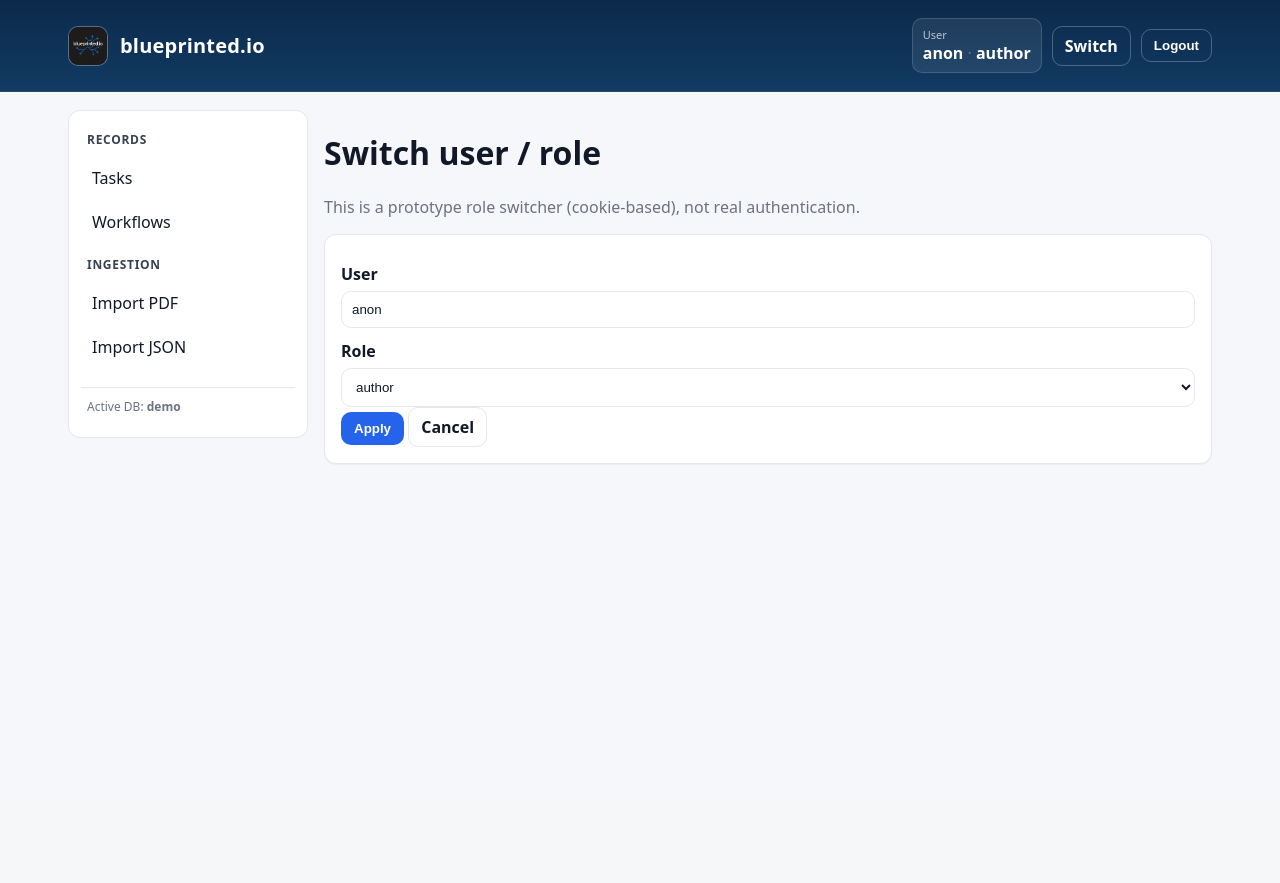
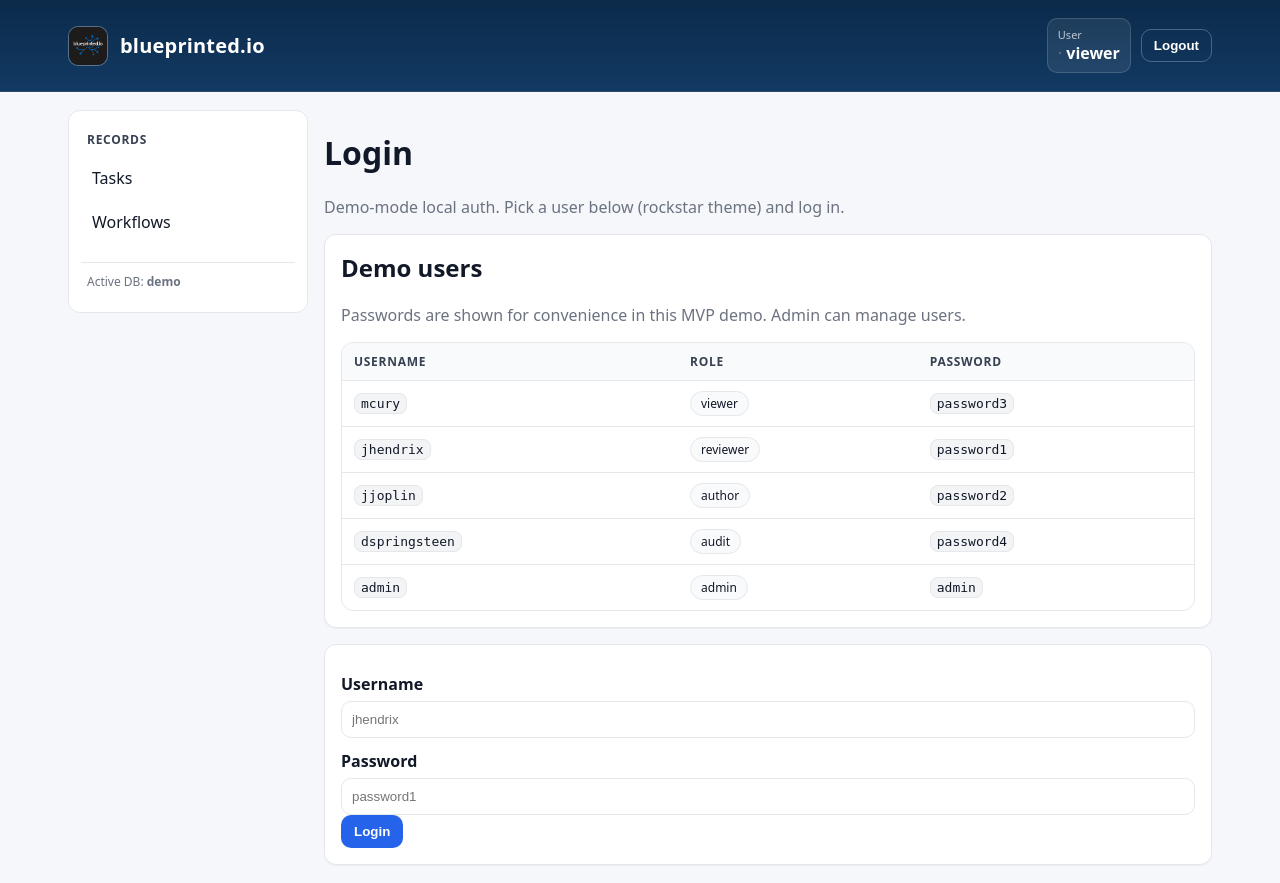
Before and after one commit to blueprinted-io/project-loom, a FastAPI app: page /login in a window 1280 px wide. Before the commit the page ends 464 px from the top, so only its background shows below. Run offline with FastAPI, Linux system fonts and the light colour scheme; data comes from the database, SQL or seed files in the repository; some libraries are stand-ins or nearby versions.

Commit message:
Auth: add demo-friendly local users + server-side sessions (roles not client-controlled)

```diff
--- a/lcs_mvp/app/main.py
+++ b/lcs_mvp/app/main.py
@@ -97,10 +97,14 @@ static_dir = os.path.join(os.path.dirname(__file__), "static")
 app.mount("/static", StaticFiles(directory=static_dir), name="static")
 
 
-# --- RBAC (MVP) ---
-
-DEFAULT_USER = "anon"
-DEFAULT_ROLE: Role = "author"
+# --- Auth + RBAC (MVP) ---
+
+# Demo-friendly local auth:
+# - Users are stored in the selected SQLite DB.
+# - Login issues a server-side session token (cookie).
+# - Roles are not client-controlled.
+DEFAULT_ROLE: Role = "viewer"
+SESSION_COOKIE = "lcs_session"
 
 # --- Lightweight enterprise fields (MVP+) ---
 # Stored as JSON blobs to avoid migrations churn in the prototype.
@@ -116,16 +120,8 @@ ROLE_ORDER: dict[Role, int] = {
 }
 
 
-def _get_role(request: Request) -> Role:
-    role = request.cookies.get("lcs_role", DEFAULT_ROLE)
-    if role not in ROLE_ORDER:
-        return DEFAULT_ROLE
-    return role  # type: ignore[return-value]
-
-
-def _get_user(request: Request) -> str:
-    u = (request.cookies.get("lcs_user") or DEFAULT_USER).strip()
-    return u or DEFAULT_USER
+def _is_public_path(path: str) -> bool:
+    return path.startswith("/static/") or path in ("/login", "/logout")
 
 
 def can(role: Role, action: str) -> bool:
@@ -173,11 +169,34 @@ def require(role: Role, action: str) -> None:
         raise HTTPException(status_code=403, detail=f"Forbidden: requires permission {action}")
 
 
-class RBACMiddleware(BaseHTTPMiddleware):
+def _hash_password(password: str, salt_hex: str) -> str:
+    import hashlib
+
+    pw = (password or "").encode("utf-8")
+    salt = bytes.fromhex(salt_hex)
+    dk = hashlib.pbkdf2_hmac("sha256", pw, salt, 200_000)
+    return dk.hex()
+
+
+def _verify_password(password: str, salt_hex: str, hash_hex: str) -> bool:
+    import hmac
+
+    return hmac.compare_digest(_hash_password(password, salt_hex), hash_hex)
+
+
+def _new_session_token() -> str:
+    import secrets
+
+    return secrets.token_urlsafe(32)
+
+
+def _require_login(request: Request) -> bool:
+    # Login page should be reachable without a session.
+    return not _is_public_path(str(request.url.path))
+
+
+class AuthMiddleware(BaseHTTPMiddleware):
     async def dispatch(self, request: Request, call_next):
-        request.state.user = _get_user(request)
-        request.state.role = _get_role(request)
-
         # DB selection (cookie). Default to demo DB.
         key = _selected_db_key(request)
         request.state.db_key = key
@@ -185,10 +204,37 @@ class RBACMiddleware(BaseHTTPMiddleware):
         DB_KEY_CTX.set(key)
         DB_PATH_CTX.set(request.state.db_path)
 
+        # Default unauth state (used by /login rendering).
+        request.state.user = ""
+        request.state.role = DEFAULT_ROLE
+
+        if _require_login(request):
+            token = (request.cookies.get(SESSION_COOKIE) or "").strip()
+            if token:
+                with db() as conn:
+                    row = conn.execute(
+                        """
+                        SELECT u.username, u.role
+                        FROM sessions s
+                        JOIN users u ON u.id = s.user_id
+                        WHERE s.token=? AND s.revoked_at IS NULL
+                        """,
+                        (token,),
+                    ).fetchone()
+                if row:
+                    request.state.user = str(row["username"])
+                    request.state.role = str(row["role"])  # type: ignore[assignment]
+
+            if not request.state.user:
+                accept = (request.headers.get("accept") or "").lower()
+                if "text/html" in accept:
+                    return RedirectResponse(url="/login", status_code=303)
+                raise HTTPException(status_code=401, detail="Unauthorized")
+
         return await call_next(request)
 
 
-app.add_middleware(RBACMiddleware)
+app.add_middleware(AuthMiddleware)
 
 # make permission checks available in templates
 templates.env.globals["can"] = can
@@ -320,6 +366,27 @@ def init_db_path(db_path: str) -> None:
               note TEXT
             );
 
+            -- Local auth (demo-friendly; real auth may be added later)
+            CREATE TABLE IF NOT EXISTS users (
+              id INTEGER PRIMARY KEY AUTOINCREMENT,
+              username TEXT NOT NULL UNIQUE,
+              role TEXT NOT NULL,
+              password_salt_hex TEXT NOT NULL,
+              password_hash_hex TEXT NOT NULL,
+              demo_password TEXT,
+              created_at TEXT NOT NULL,
+              created_by TEXT NOT NULL,
+              disabled_at TEXT
+            );
+
+            CREATE TABLE IF NOT EXISTS sessions (
+              token TEXT PRIMARY KEY,
+              user_id INTEGER NOT NULL,
+              created_at TEXT NOT NULL,
+              revoked_at TEXT,
+              FOREIGN KEY (user_id) REFERENCES users(id) ON DELETE CASCADE
+            );
+
             CREATE INDEX IF NOT EXISTS idx_tasks_status ON tasks(status);
             CREATE INDEX IF NOT EXISTS idx_workflows_status ON workflows(status);
             """
@@ -336,10 +403,46 @@ def init_db_path(db_path: str) -> None:
             conn.execute("ALTER TABLE workflows ADD COLUMN meta_json TEXT NOT NULL DEFAULT '{}'")
 
 
+def _seed_demo_users(conn: sqlite3.Connection) -> None:
+    now = utc_now_iso()
+    # Only seed if no users exist.
+    exists = conn.execute("SELECT 1 FROM users LIMIT 1").fetchone()
+    if exists:
+        return
+
+    # Demo credentials are intentionally obvious.
+    # Passwords are stored hashed, but also displayed on the login page via demo_password.
+    demo = [
+        ("jhendrix", "reviewer", "password1"),
+        ("jjoplin", "author", "password2"),
+        ("mcury", "viewer", "password3"),
+        ("dspringsteen", "audit", "password4"),
+        ("admin", "admin", "admin"),
+    ]
+
+    import secrets
+
+    for username, role, pw in demo:
+        salt = secrets.token_bytes(16).hex()
+        conn.execute(
+            """
+            INSERT INTO users(username, role, password_salt_hex, password_hash_hex, demo_password, created_at, created_by)
+            VALUES (?,?,?,?,?,?,?)
+            """,
+            (username, role, salt, _hash_password(pw, salt), pw, now, "seed"),
+        )
+
+
 def init_db() -> None:
     # Ensure both demo and blank DBs exist and are migrated.
     init_db_path(DB_DEMO_PATH)
     init_db_path(DB_BLANK_PATH)
+
+    # Seed demo-friendly users for both DBs (safe for MVP).
+    for p in (DB_DEMO_PATH, DB_BLANK_PATH):
+        DB_PATH_CTX.set(p)
+        with db() as conn:
+            _seed_demo_users(conn)
 
 
 @app.on_event("startup")
@@ -640,28 +743,56 @@ def parse_meta(text: str) -> dict[str, str]:
 
 @app.get("/login", response_class=HTMLResponse)
 def login_form(request: Request):
-    return templates.TemplateResponse(request, "login.html", {})
+    # Show demo users and their passwords (MVP demo convenience).
+    with db() as conn:
+        users = conn.execute(
+            "SELECT username, role, COALESCE(demo_password, '') AS demo_password FROM users WHERE disabled_at IS NULL ORDER BY role DESC, username ASC"
+        ).fetchall()
+
+    return templates.TemplateResponse(request, "login.html", {"users": [dict(u) for u in users]})
 
 
 @app.post("/login")
-def login_set(user: str = Form(DEFAULT_USER), role: str = Form(DEFAULT_ROLE)):
-    # Basic validation
-    user = (user or DEFAULT_USER).strip() or DEFAULT_USER
-    role_val: Role = DEFAULT_ROLE
-    if role in ROLE_ORDER:
-        role_val = role  # type: ignore[assignment]
+def login_run(request: Request, username: str = Form(""), password: str = Form("")):
+    username = (username or "").strip()
+    password = password or ""
+    if not username:
+        raise HTTPException(status_code=400, detail="username is required")
+
+    with db() as conn:
+        u = conn.execute(
+            """
+            SELECT id, username, role, password_salt_hex, password_hash_hex
+            FROM users
+            WHERE username=? AND disabled_at IS NULL
+            """,
+            (username,),
+        ).fetchone()
+        if not u:
+            raise HTTPException(status_code=403, detail="Invalid credentials")
+        if not _verify_password(password, str(u["password_salt_hex"]), str(u["password_hash_hex"])):
+            raise HTTPException(status_code=403, detail="Invalid credentials")
+
+        token = _new_session_token()
+        conn.execute(
+            "INSERT INTO sessions(token, user_id, created_at) VALUES (?,?,?)",
+            (token, int(u["id"]), utc_now_iso()),
+        )
 
     resp = RedirectResponse(url="/", status_code=303)
-    resp.set_cookie("lcs_user", user, httponly=False, samesite="lax")
-    resp.set_cookie("lcs_role", role_val, httponly=False, samesite="lax")
+    resp.set_cookie(SESSION_COOKIE, token, httponly=True, samesite="lax")
     return resp
 
 
 @app.post("/logout")
-def logout():
-    resp = RedirectResponse(url="/", status_code=303)
-    resp.delete_cookie("lcs_user")
-    resp.delete_cookie("lcs_role")
+def logout(request: Request):
+    token = (request.cookies.get(SESSION_COOKIE) or "").strip()
+    if token:
+        with db() as conn:
+            conn.execute("UPDATE sessions SET revoked_at=? WHERE token=? AND revoked_at IS NULL", (utc_now_iso(), token))
+
+    resp = RedirectResponse(url="/login", status_code=303)
+    resp.delete_cookie(SESSION_COOKIE)
     return resp
 
 
--- a/lcs_mvp/app/templates/base.html
+++ b/lcs_mvp/app/templates/base.html
@@ -21,7 +21,6 @@
           <div class="userchip-label">User</div>
           <div><b>{{ request.state.user }}</b> <span class="muted">·</span> <span class="role">{{ request.state.role }}</span></div>
         </div>
-        <a class="btn secondary" href="/login">Switch</a>
         <form method="post" action="/logout" style="display:inline">
           <button class="btn secondary" type="submit">Logout</button>
         </form>
--- a/lcs_mvp/app/templates/login.html
+++ b/lcs_mvp/app/templates/login.html
@@ -1,20 +1,39 @@
 {% extends "base.html" %}
 {% block content %}
-<h1>Switch user / role</h1>
-<p class="muted">This is a prototype role switcher (cookie-based), not real authentication.</p>
+<h1>Login</h1>
+<p class="muted">Demo-mode local auth. Pick a user below (rockstar theme) and log in.</p>
+
+<div class="card" style="margin-bottom:16px">
+  <h2 style="margin-top:0">Demo users</h2>
+  <p class="muted">Passwords are shown for convenience in this MVP demo. Admin can manage users.</p>
+
+  <table class="table">
+    <thead>
+      <tr>
+        <th>username</th>
+        <th>role</th>
+        <th>password</th>
+      </tr>
+    </thead>
+    <tbody>
+      {% for u in users %}
+      <tr>
+        <td><code>{{ u.username }}</code></td>
+        <td><span class="badge">{{ u.role }}</span></td>
+        <td><code>{{ u.demo_password }}</code></td>
+      </tr>
+      {% endfor %}
+    </tbody>
+  </table>
+</div>
 
 <form method="post" action="/login" class="card">
-  <label>User</label>
-  <input name="user" value="{{ request.state.user }}" required />
+  <label>Username</label>
+  <input name="username" placeholder="jhendrix" required />
 
-  <label>Role</label>
-  <select name="role" required>
-    {% for r in ['viewer','author','reviewer','audit','admin'] %}
-      <option value="{{ r }}" {% if request.state.role == r %}selected{% endif %}>{{ r }}</option>
-    {% endfor %}
-  </select>
+  <label>Password</label>
+  <input name="password" type="password" placeholder="password1" required />
 
-  <button class="btn" type="submit">Apply</button>
-  <a class="btn secondary" href="/">Cancel</a>
+  <button class="btn" type="submit">Login</button>
 </form>
 {% endblock %}
```
